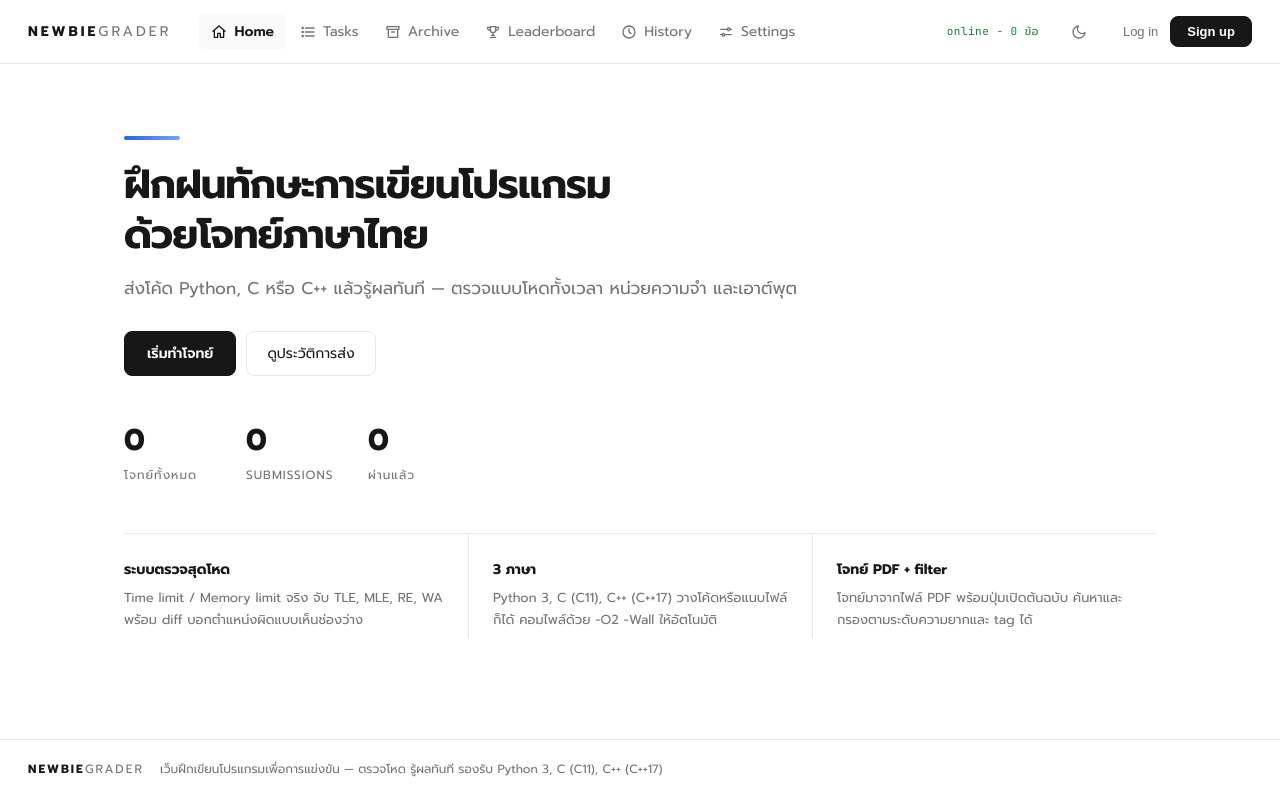
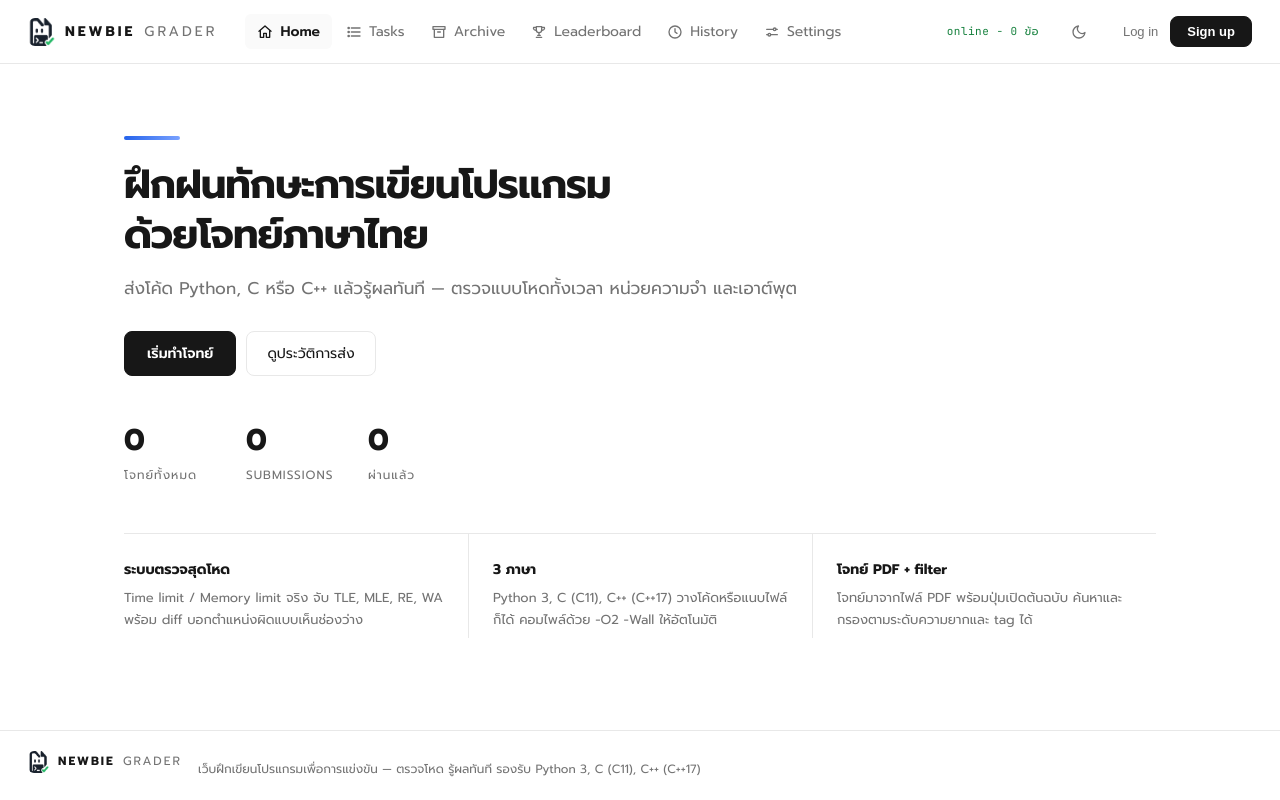
Before and after one commit to n3wbiekkkk/Newbiegrader, a FastAPI app: page / in a window 1280 px wide. Run offline with FastAPI, Linux system fonts and the light colour scheme; data that the repository does not hold is empty.

Commit message:
Add Newbiegrader logo: header/footer brand + favicon

```diff
--- a/static/index.html
+++ b/static/index.html
@@ -4,10 +4,11 @@
 <meta charset="utf-8">
 <meta name="viewport" content="width=device-width, initial-scale=1">
 <title>Newbiegrader — ฝึกเขียนโปรแกรมด้วยโจทย์ภาษาไทย</title>
+<link rel="icon" type="image/png" href="/logo-icon.png?v=1">
 <link rel="preconnect" href="https://fonts.googleapis.com">
 <link rel="preconnect" href="https://fonts.gstatic.com" crossorigin>
 <link rel="stylesheet" href="https://fonts.googleapis.com/css2?family=Prompt:wght@300;400;500;600;700&family=JetBrains+Mono:wght@400;600;700&display=swap">
-<link rel="stylesheet" href="/styles.css?v=6">
+<link rel="stylesheet" href="/styles.css?v=7">
 </head>
 <body>
 <svg width="0" height="0" style="position:absolute" aria-hidden="true">
@@ -37,7 +38,7 @@
   </defs>
 </svg>
 <header class="topbar">
-  <a class="brand" href="#/">NEWBIE<span class="brand-acc">GRADER</span></a>
+  <a class="brand" href="#/"><img src="/logo-icon.png?v=1" class="brand-logo" alt="Newbiegrader logo">NEWBIE<span class="brand-acc">GRADER</span></a>
   <nav class="nav" aria-label="main">
     <a class="nav-link" data-route="home" href="#/"><svg class="ic"><use href="#i-home"/></svg><span>Home</span></a>
     <a class="nav-link" data-route="tasks" href="#/tasks"><svg class="ic"><use href="#i-tasks"/></svg><span>Tasks</span></a>
@@ -292,7 +293,7 @@
 </main>
 
 <footer class="foot">
-  <div class="foot-brand">NEWBIE<span class="brand-acc">GRADER</span></div>
+  <div class="foot-brand"><img src="/logo-icon.png?v=1" class="brand-logo" alt="">NEWBIE<span class="brand-acc">GRADER</span></div>
   <p class="dim">เว็บฝึกเขียนโปรแกรมเพื่อการแข่งขัน — ตรวจโหด รู้ผลทันที รองรับ Python 3, C (C11), C++ (C++17)</p>
 </footer>
 
--- a/static/styles.css
+++ b/static/styles.css
@@ -88,7 +88,8 @@ body {
   border-bottom: 1px solid var(--border);
   position: sticky; top: 0; z-index: 10;
 }
-.brand { font-weight: 700; letter-spacing: 3px; font-size: 14px; color: var(--text); text-decoration: none; }
+.brand { font-weight: 700; letter-spacing: 3px; font-size: 14px; color: var(--text); text-decoration: none; display: inline-flex; align-items: center; gap: 9px; }
+.brand-logo { width: 28px; height: 28px; border-radius: 7px; background: #fff; flex: none; }
 .brand-acc { color: var(--dim); font-weight: 400; }
 .nav { display: flex; gap: 2px; }
 .nav-link {
@@ -424,7 +425,8 @@ tr.test-row:hover td { background: var(--panel2); }
   padding: 20px 28px; border-top: 1px solid var(--border);
   font-size: 12px; color: var(--dim);
 }
-.foot-brand { font-weight: 700; letter-spacing: 2px; font-size: 12px; color: var(--text); }
+.foot-brand { font-weight: 700; letter-spacing: 2px; font-size: 12px; color: var(--text); display: inline-flex; align-items: center; gap: 8px; }
+.foot-brand .brand-logo { width: 22px; height: 22px; border-radius: 6px; }
 .foot p { margin: 0; }
 
 @media (max-width: 900px) {
```
Also changed, not shown: static/logo-icon.png (added), static/logo.png (added).
